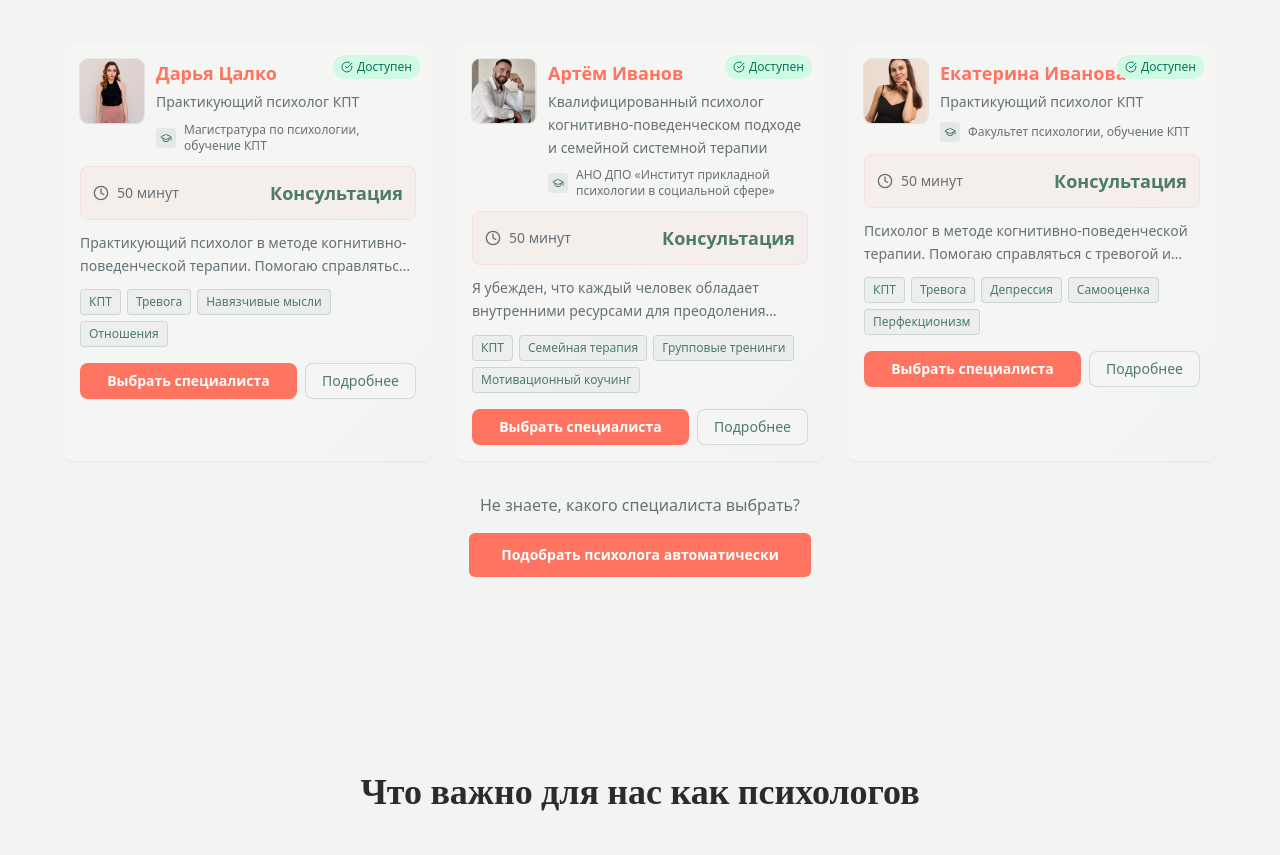
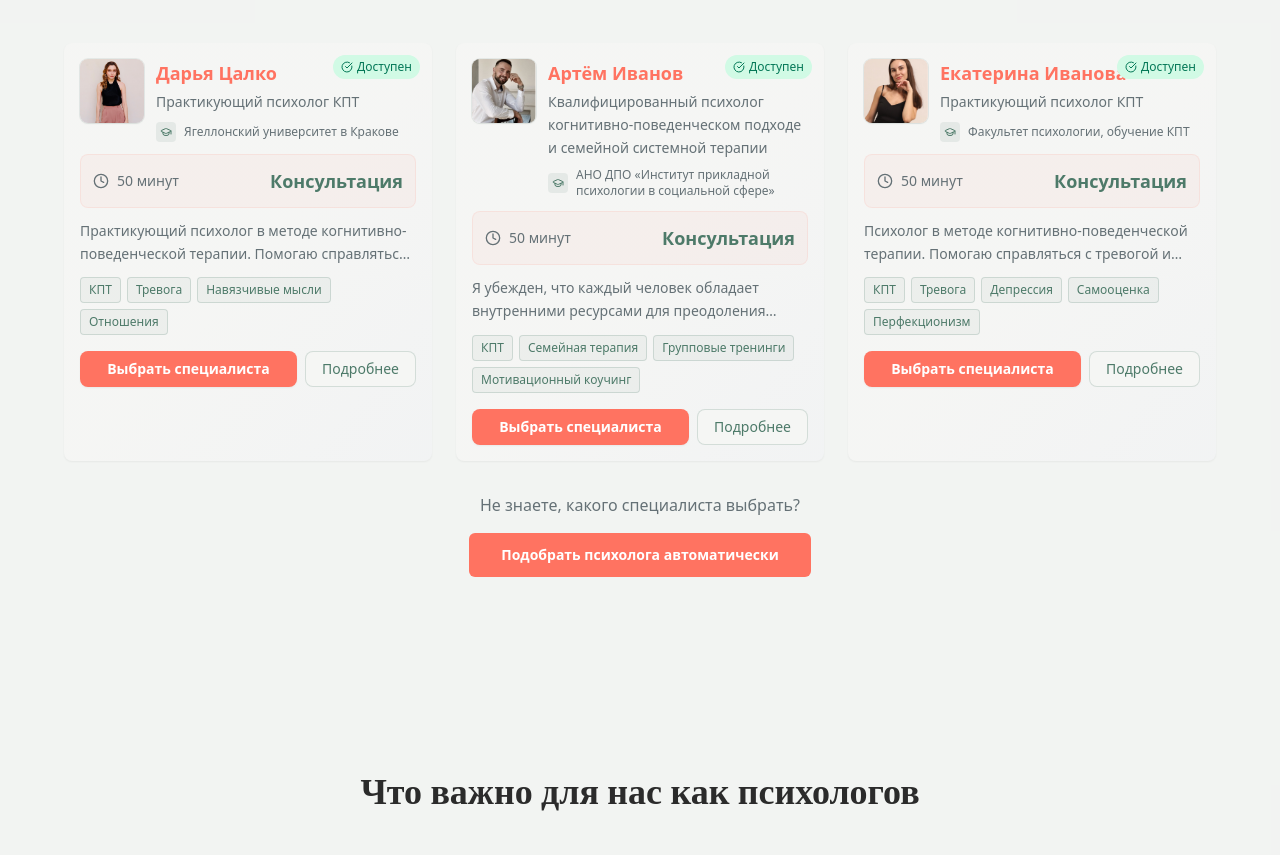
Before and after one commit to dariatsalko/growth-path-kit, a React (Vite) app: page / in a window 1280 px wide. Shown: the part 3280-4135 px from the top of the page. Built offline with nearby package versions, Linux system fonts and the light colour scheme.

Commit message:
Обновил информацию об образовании психолога

```diff
--- a/src/components/PsychologistsSection.tsx
+++ b/src/components/PsychologistsSection.tsx
@@ -45,7 +45,7 @@ const PsychologistsSection = ({ onSelectPsychologist }: PsychologistsSectionProp
     photo: dariaPhoto,
     specialization: "Практикующий психолог КПТ",
     approach: ["КПТ", "Тревога", "Навязчивые мысли", "Отношения"],
-    experience: "Магистратура по психологии, обучение КПТ",
+    experience: "Ягеллонский университет в Кракове",
     price: "Консультация",
     available: true,
     description: "Практикующий психолог в методе когнитивно-поведенческой терапии. Помогаю справляться с тревогой, навязчивыми мыслями, трудностями в отношениях и неуверенностью в себе. Создаю тёплое и безопасное пространство для перемен. Работаю онлайн.",
```
